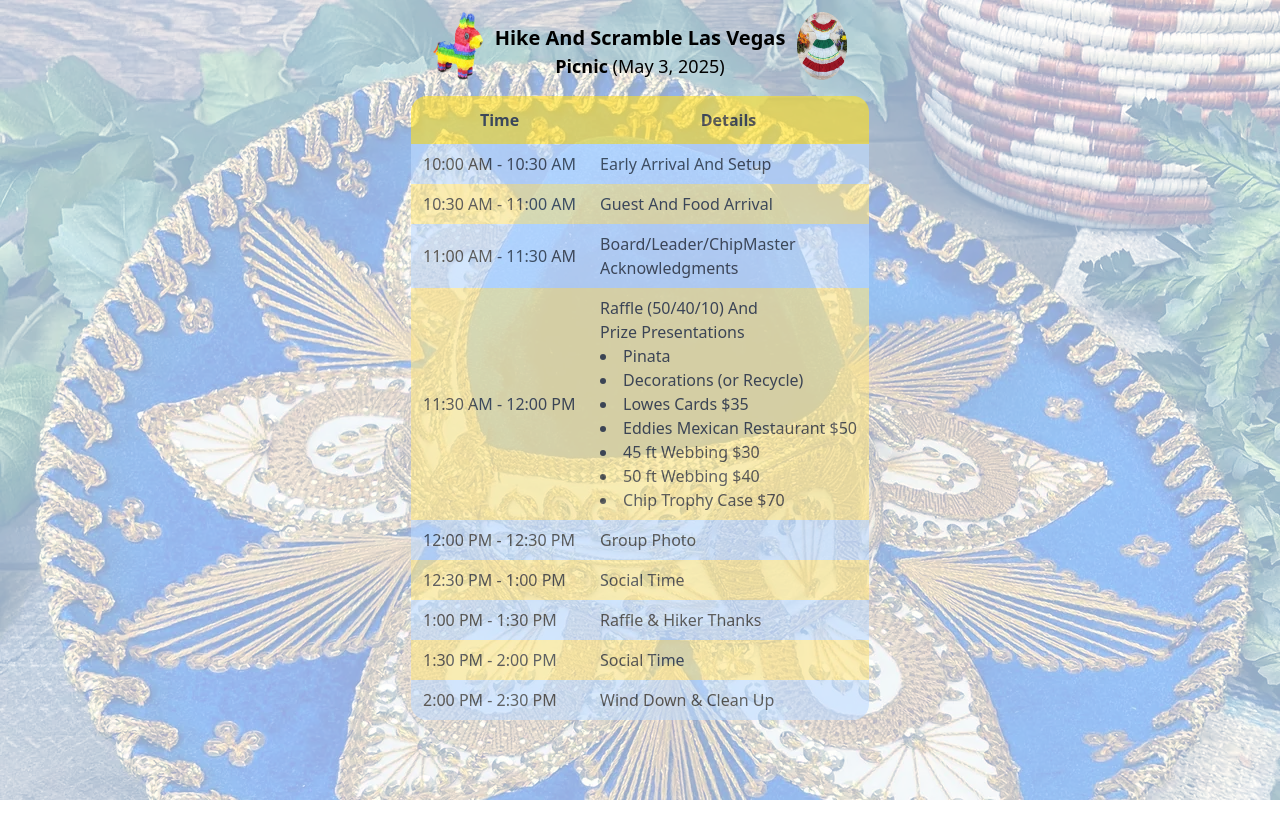
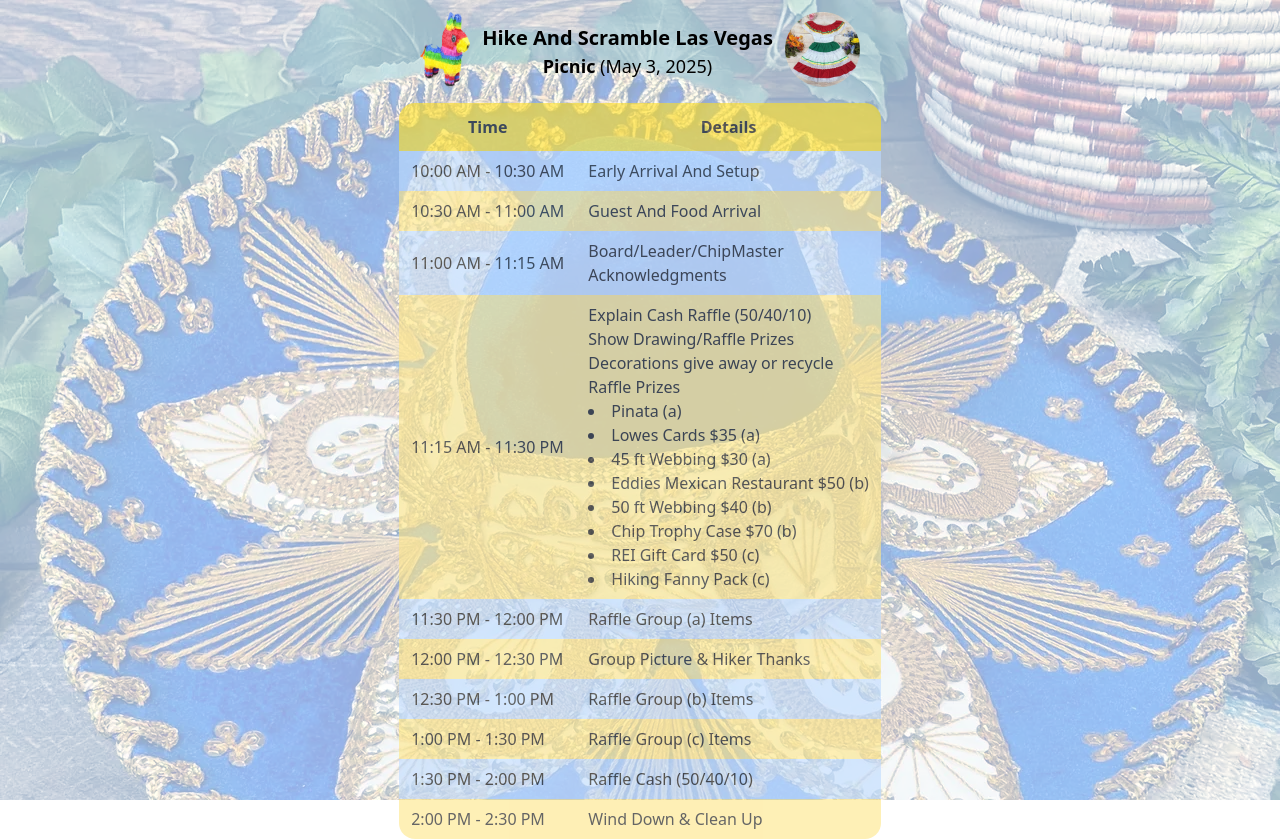
Before and after one commit to carltonj2000/vite-haslv-picnic, a React (Vite) app: page / in a window 1280 px wide. Before the commit the page ends 800 px from the top, so only its background shows below. Built offline with nearby package versions, Linux system fonts and the light colour scheme.

Commit message:
update text and times

```diff
--- a/src/App.tsx
+++ b/src/App.tsx
@@ -16,7 +16,7 @@ function App() {
               Picnic <span className="text-lg font-normal">(May 3, 2025)</span>
             </h2>
           </div>
-          <img src={dress} className="w-[50px]" loading="lazy" />
+          <img src={dress} className="w-[75px]" loading="lazy" />
         </div>
         <div className="overflow-x-auto rounded-2xl mt-4">
           <table>
@@ -36,7 +36,7 @@ function App() {
                 <td className="px-3 py-2">Guest And Food Arrival</td>
               </tr>
               <tr className="odd:bg-blue-200 even:bg-amber-200 opacity-60">
-                <td className="px-3 py-2">11:00 AM - 11:30 AM</td>
+                <td className="px-3 py-2">11:00 AM - 11:15 AM</td>
                 <td className="px-3 py-2">
                   Board/Leader/ChipMaster
                   <br />
@@ -44,39 +44,47 @@ function App() {
                 </td>
               </tr>
               <tr className="odd:bg-blue-200 even:bg-amber-200 opacity-60">
-                <td className="px-3 py-2">11:30 AM - 12:00 PM</td>
+                <td className="px-3 py-2">11:15 AM - 11:30 PM</td>
                 <td className="px-3 py-2">
                   <p>
-                    Raffle (50/40/10) And
+                    Explain Cash Raffle (50/40/10)
                     <br />
-                    Prize Presentations
+                    Show Drawing/Raffle Prizes
+                    <br />
+                    Decorations give away or recycle
                   </p>
+                  <p>Raffle Prizes</p>
                   <ul className="list-disc list-inside">
-                    <li>Pinata</li>
-                    <li>Decorations (or Recycle)</li>
-                    <li>Lowes Cards $35</li>
-                    <li>Eddies Mexican Restaurant $50</li>
-                    <li>45 ft Webbing $30</li>
-                    <li>50 ft Webbing $40</li>
-                    <li>Chip Trophy Case $70</li>
+                    <li>Pinata (a)</li>
+                    <li>Lowes Cards $35 (a)</li>
+                    <li>45 ft Webbing $30 (a)</li>
+                    <li>Eddies Mexican Restaurant $50 (b)</li>
+                    <li>50 ft Webbing $40 (b)</li>
+                    <li>Chip Trophy Case $70 (b)</li>
+                    <li>REI Gift Card $50 (c)</li>
+                    <li>Hiking Fanny Pack (c)</li>
                   </ul>
                 </td>
               </tr>
               <tr className="odd:bg-blue-200 even:bg-amber-200 opacity-60">
+                <td className="px-3 py-2">11:30 PM - 12:00 PM</td>
+                <td className="px-3 py-2">Raffle Group (a) Items</td>
+              </tr>
+              <tr className="odd:bg-blue-200 even:bg-amber-200 opacity-60">
                 <td className="px-3 py-2">12:00 PM - 12:30 PM</td>
-                <td className="px-3 py-2">Group Photo</td>
+                <td className="px-3 py-2">Group Picture &amp; Hiker Thanks</td>
               </tr>
               <tr className="odd:bg-blue-200 even:bg-amber-200 opacity-60">
                 <td className="px-3 py-2">12:30 PM - 1:00 PM</td>
-                <td className="px-3 py-2">Social Time</td>
+                <td className="px-3 py-2">Raffle Group (b) Items</td>
               </tr>
               <tr className="odd:bg-blue-200 even:bg-amber-200 opacity-60">
                 <td className="px-3 py-2">1:00 PM - 1:30 PM</td>
-                <td className="px-3 py-2">Raffle &amp; Hiker Thanks</td>
+                <td className="px-3 py-2">Raffle Group (c) Items</td>
               </tr>
               <tr className="odd:bg-blue-200 even:bg-amber-200 opacity-60">
                 <td className="px-3 py-2">1:30 PM - 2:00 PM</td>
-                <td className="px-3 py-2">Social Time</td>
+                <td className="px-3 py-2">Raffle Cash (50/40/10)</td>
               </tr>
               <tr className="odd:bg-blue-200 even:bg-amber-200 opacity-60">
                 <td className="px-3 py-2">2:00 PM - 2:30 PM</td>
```
